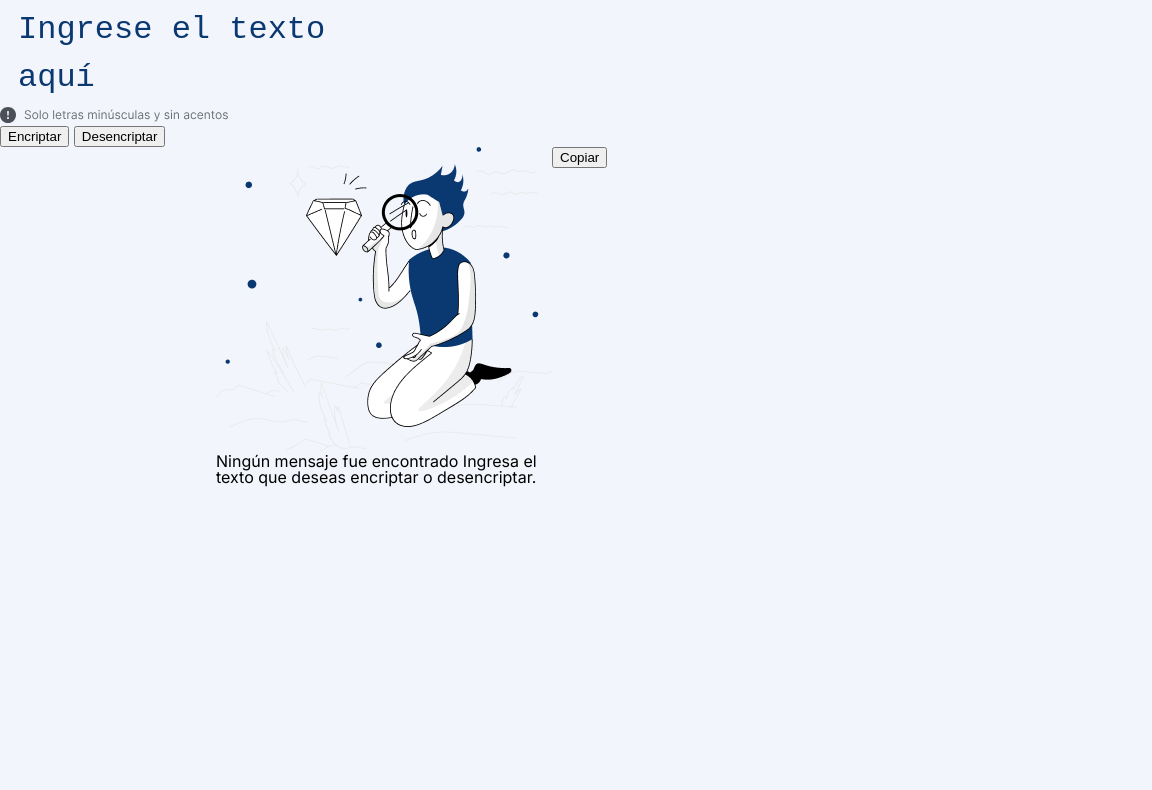
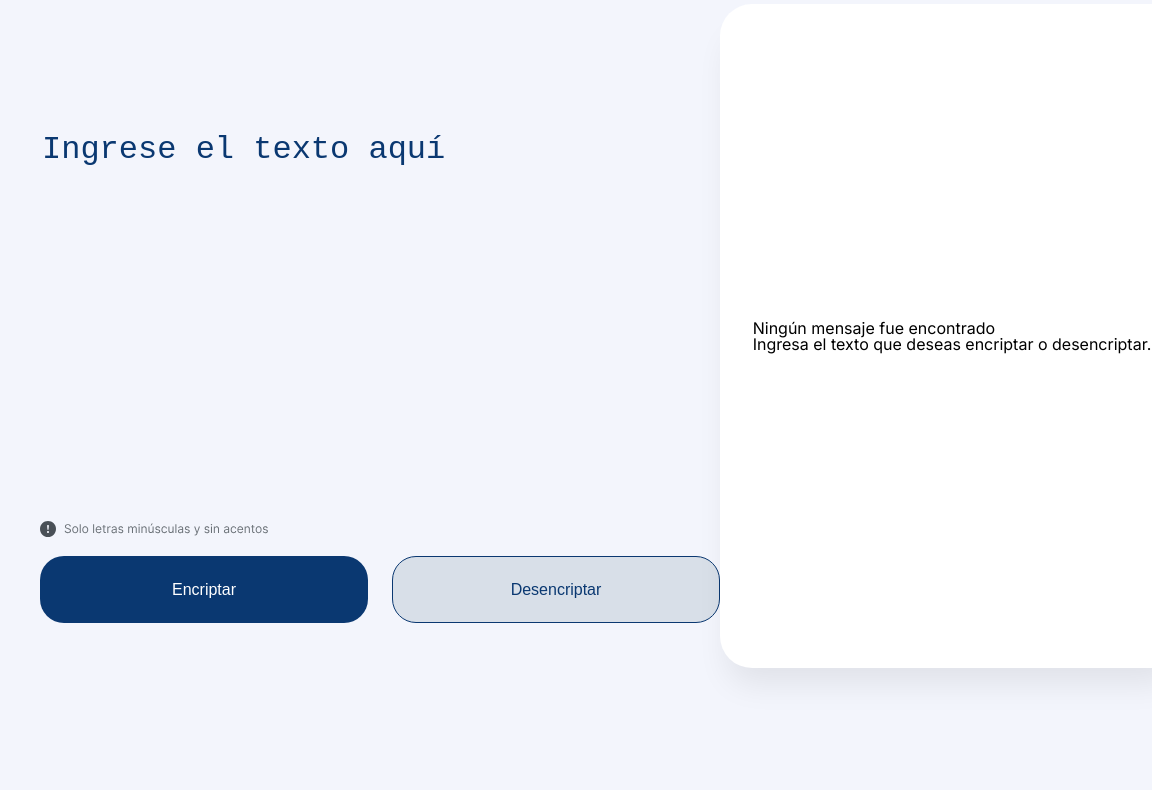
Before and after one commit to Jhonier-11/encriptador, a plain HTML site: page index.html in a window 768 px wide. Shown: the part 84-874 px from the top of the page, 1152 px wide, since content can reach past the window. Drawn offline with Linux system fonts and the light colour scheme.

Commit message:
modificacion estilos css

```diff
--- a/css/styles.css
+++ b/css/styles.css
@@ -162,6 +162,9 @@ textarea::placeholder {
 }
 
 @media screen and (max-width: 768px) {
+  body{
+    width: auto;
+  }
   main{
     flex-direction: column;
   }
@@ -184,7 +187,10 @@ textarea::placeholder {
 }
 
 @media screen and (min-width:768px) and (max-width:1023px) {
-  main{
+  .body {
+    width: auto;
+  }
+    main{
     flex-wrap: wrap;
     flex-direction: column;
   }
--- a/index.html
+++ b/index.html
@@ -5,7 +5,8 @@
     <meta http-equiv="X-UA-Compatible" content="IE=edge" />
     <meta name="viewport" content="width=device-width, initial-scale=1.0" />
     <link rel="stylesheet" href="css/reset.css">
-    <link rel="stylesheet" href="css/estilos.css" />
+    <!-- <link rel="stylesheet" href="css/estilos.css" /> -->
+    <link rel="stylesheet" href="css/styles.css" />
     <link rel="shortcut icon" href="Resources/Logo.svg" type="image/x-icon">
     <title>Alura-Oracle One</title>
   </head>
```
Also changed, not shown: 1 other file.
